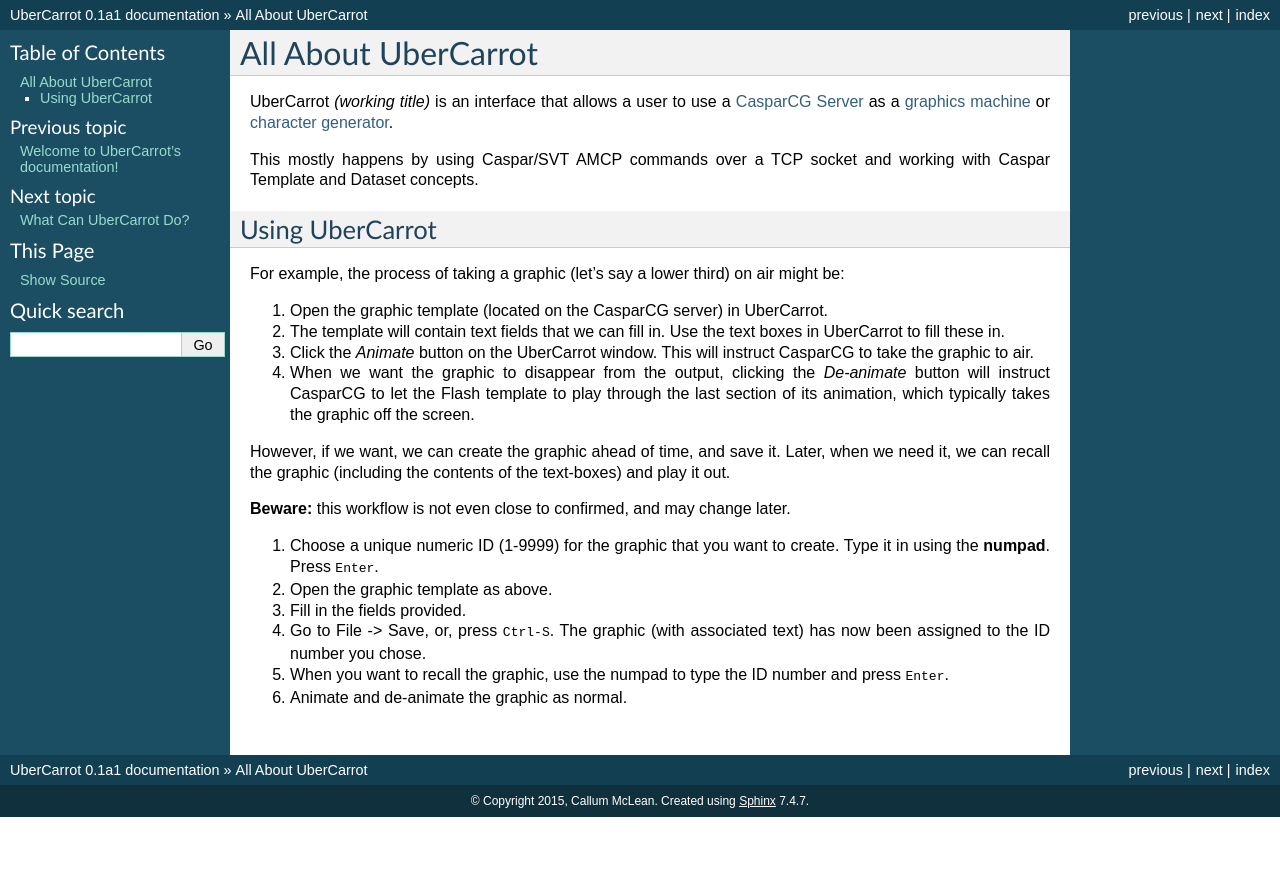
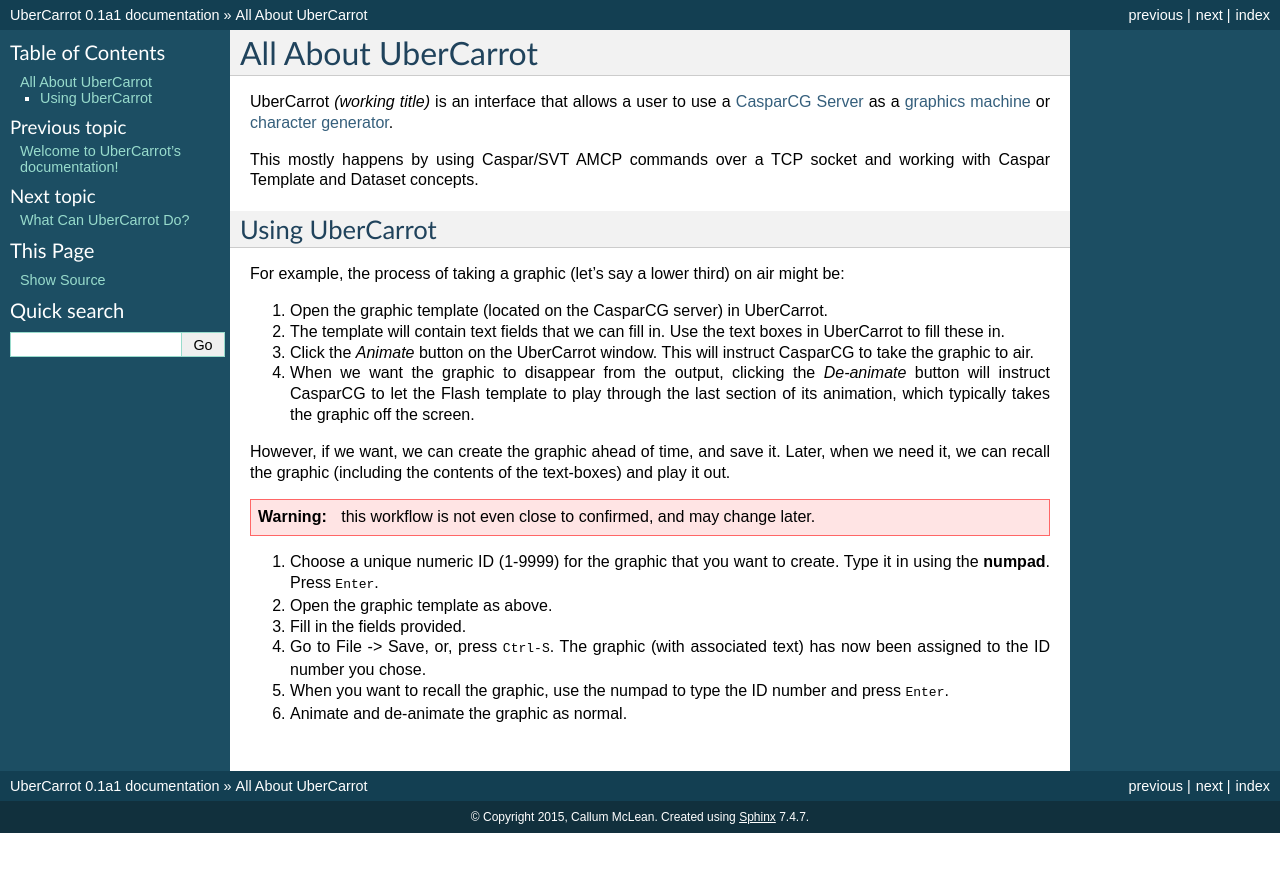
Before and after one commit to calmcl1/PyCasper, a Sphinx documentation site: the page built from docs/source/intro.rst, in a window 1280 px wide. Shown: the top 872 px of the page. Built offline with Sphinx 7.4.7, drawn with Linux system fonts in a browser that asks for light colours.

Commit message:
Misc changes to docs

```diff
--- a/docs/source/intro.rst
+++ b/docs/source/intro.rst
@@ -18,7 +18,7 @@
 
 However, if we want, we can create the graphic ahead of time, and save it. Later, when we need it, we can recall the graphic (including the contents of the text-boxes) and play it out.
 
-**Beware:** this workflow is not even close to confirmed, and may change later.
+.. warning:: this workflow is not even close to confirmed, and may change later.
 
 #. Choose a unique numeric ID (1-9999) for the graphic that you want to create. Type it in using the **numpad**. Press :kbd:`Enter`.
 #. Open the graphic template as above.
```
